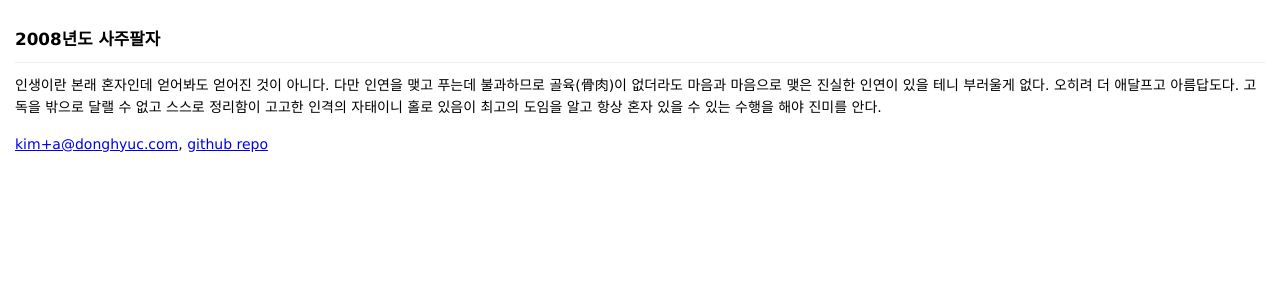
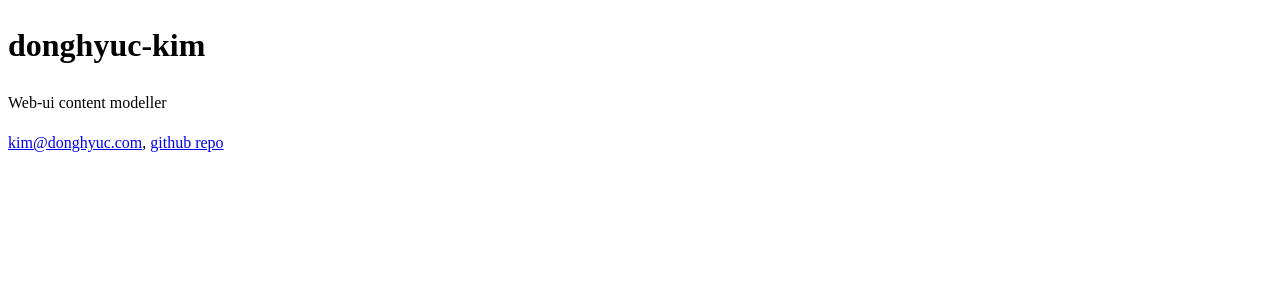
Before and after one commit to donghyuc-kim/donghyuc-kim.github.io, a Jekyll site: the page built from index.html, in a window 1280 px wide. Shown: the top 300 px of the page. Built offline with Jekyll 4.4.1, drawn with Linux system fonts in a browser that asks for light colours; the list of posts is cut into pages by our own code.

Commit message:
첫 페이지 수정

```diff
--- a/_layouts/index.html
+++ b/_layouts/index.html
@@ -1,4 +1,3 @@
-
 <!DOCTYPE html>
 <html lang="ko">
 <head>
@@ -7,36 +6,15 @@
 <meta name="viewport" content="width=device-width, initial-scale=1.0">
 <link rel="icon" href="./images/favicon.png" sizes="16x16" type="image/png">
 <style>
-	.donghyuc-kim__ {
-		padding: .5em;
-		font-size: 14px;
-		font-family: '맑은 고딕', verdana;
-		line-height: 1.6;
-		-webkit-text-size-adjust: 100%;
+	html {
+		font-size: 16px;
+		line-height: 1.5;
 	}
-
-	h1,
-	h2 { border-bottom: 1px solid #eee; }
-	h1 { padding-bottom: .5em; font-size: 1.2em; }
-	h2 { font-size: 1em; }
-
-	h1 + p,
-	h2 + p { margin-top: 0; }
-
-	@media screen and (max-width: 600px) {
-		.donghyuc-kim__ { font-size: 15px; }
-	}
-
-	@media screen and (min-width: 601px) {
-		/* ... */
-	}
-
-
 </style>
 </head>
-<body class="donghyuc-kim__ index_">
-
-	{{ content }}
-
+<body>
+	<div class="div-document">
+		{{ content }}
+	</div>
 </body>
 </html>
--- a/index.html
+++ b/index.html
@@ -1,8 +1,12 @@
 ---
 layout: index
-title: donghyuc.com 시작하기
+title: index - donghyuc
 ---
 
+<h1>donghyuc-kim</h1>
+<p>Web-ui content modeller</p>
+
+<!--
 <h1>2008년도 사주팔자</h1>
 <p>
 	인생이란 본래 혼자인데 얻어봐도 얻어진 것이 아니다.
@@ -12,10 +16,11 @@ title: donghyuc.com 시작하기
 	고독을 밖으로 달랠 수 없고 스스로 정리함이 고고한 인격의 자태이니
 	홀로 있음이 최고의 도임을 알고 항상 혼자 있을 수 있는 수행을 해야 진미를 안다.
 </p>
+-->
 
-<div class="contentinfo" role="contentinfo">
+<div class="role-footer role-contentinfo" role="contentinfo">
 	<p>
-		<a href="mailto:kim+a@donghyuc.com">kim+a@donghyuc.com</a>,
+		<a href="mailto:kim@donghyuc.com">kim@donghyuc.com</a>,
 		<a href="https://github.com/donghyuc-kim/donghyuc-kim.github.io">github repo</a>
 	</p>
 </div>
```
